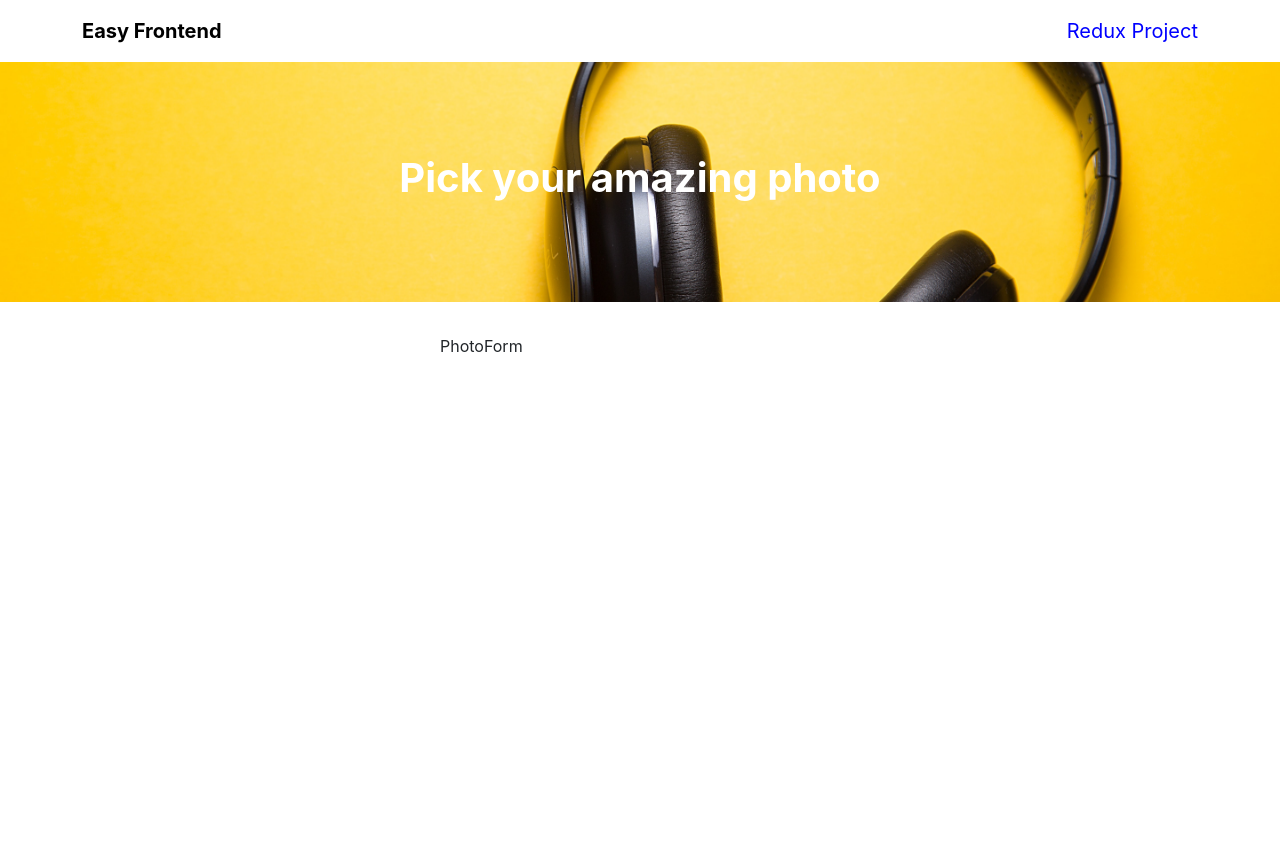
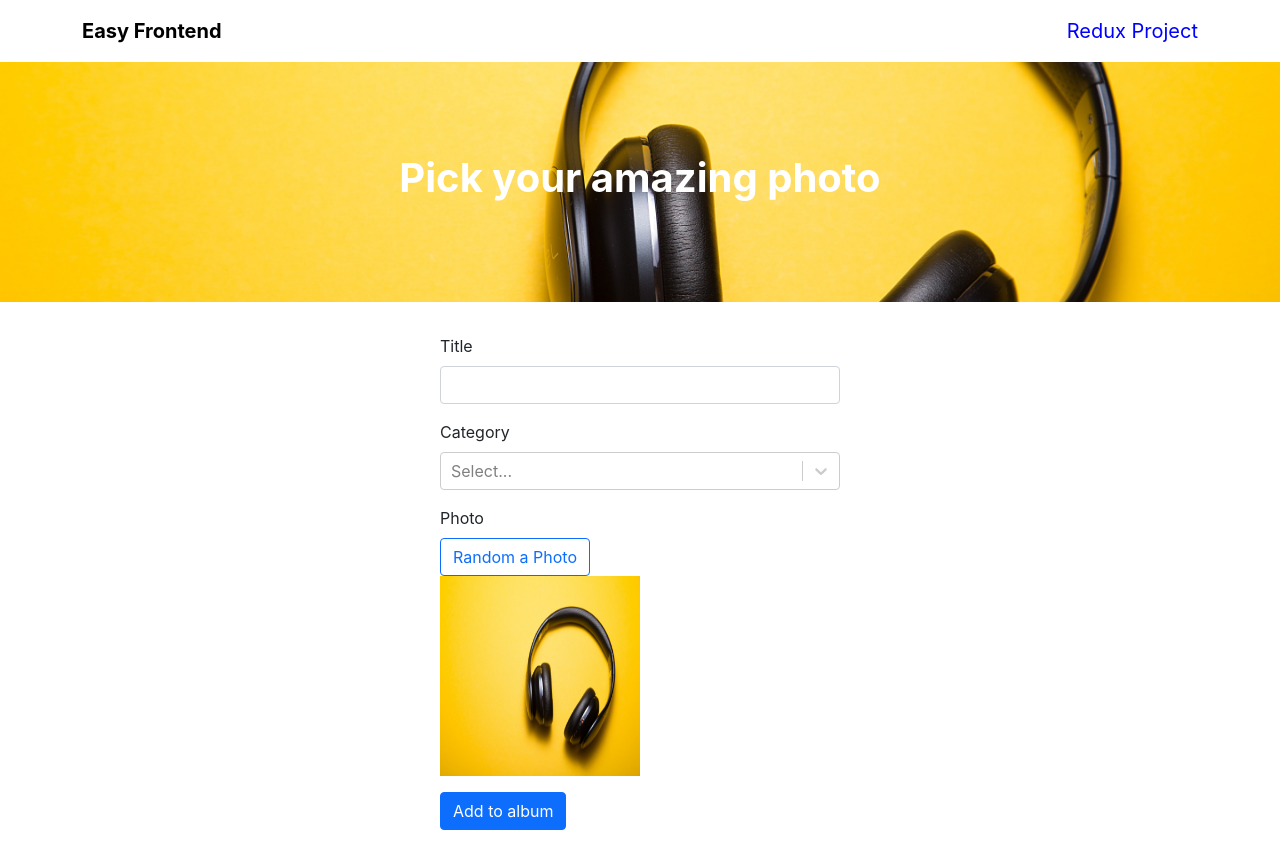
Before and after one commit to SonDo580/photo-app, a React (Create React App) app: page /photos/add in a window 1280 px wide. Before the commit the page ends 800 px from the top, so only its background shows below. Built offline with nearby package versions, Linux system fonts and the light colour scheme.

Commit message:
Define add-photo form

```diff
--- a/src/features/photo/components/PhotoForm.js
+++ b/src/features/photo/components/PhotoForm.js
@@ -1,5 +1,44 @@
+import { Button, Form, FormGroup, Input, Label } from "reactstrap";
+import Select from "react-select";
+
+import { PHOTO_CATEGORIES } from "../../../constants/global";
+import Images from "../../../constants/images";
+
 function PhotoForm() {
-  return <div>PhotoForm</div>;
+  return (
+    <Form>
+      <FormGroup>
+        <Label for="title">Title</Label>
+        <Input name="title" id="title" />
+      </FormGroup>
+
+      <FormGroup>
+        <Label for="category">Category</Label>
+        <Select id="category" name="category" options={PHOTO_CATEGORIES} />
+      </FormGroup>
+
+      <FormGroup>
+        <Label for="photo">Photo</Label>
+        <div>
+          <Button outline color="primary">
+            Random a Photo
+          </Button>
+        </div>
+        <div>
+          <img
+            width="200px"
+            height="200px"
+            src={Images.ORANGE_BG}
+            alt="default"
+          />
+        </div>
+      </FormGroup>
+
+      <FormGroup>
+        <Button color="primary">Add to album</Button>
+      </FormGroup>
+    </Form>
+  );
 }
 
 export default PhotoForm;
```
